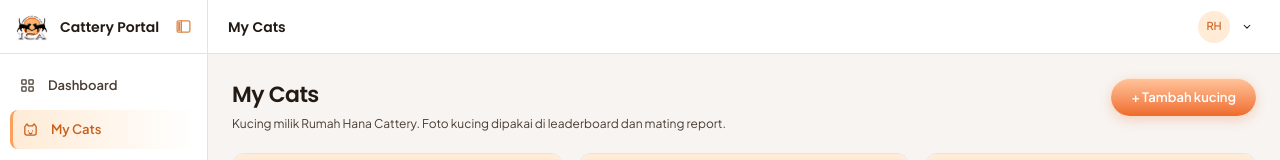
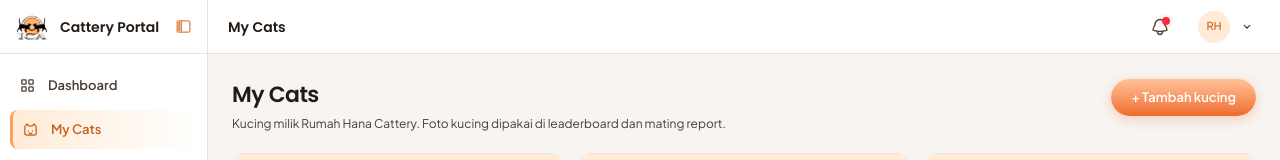
Before and after one commit to Riwriw-pnya/ica, a Next.js app: page /cattery/my-cats in a window 1280 px wide. Shown: the top 160 px of the page. Built offline with nearby package versions, Linux system fonts and the light colour scheme.

Commit message:
feat: notification feature

```diff
--- a/components/cattery/Header.tsx
+++ b/components/cattery/Header.tsx
@@ -1,6 +1,6 @@
 "use client";
 
-import { useRef } from "react";
+import { useRef, useState } from "react";
 import { usePathname, useRouter } from "next/navigation";
 import DashboardIcon from "@/components/anggota/DashboardIcon";
 import CatteryUserMenuDropdown from "./CatteryUserMenuDropdown";
@@ -28,18 +28,70 @@ function getPageTitle(pathname: string): string {
   return match ? pageTitles[match] : "Dashboard";
 }
 
+// Tipe data notifikasi
+interface NotificationItem {
+  id: string;
+  type: "news" | "event" | "pedigree" | "mating";
+  title: string;
+  message: string;
+  time: string;
+  isRead: boolean;
+}
+
+// Dummy data notifikasi awal
+const initialNotifications: NotificationItem[] = [
+  {
+    id: "1",
+    type: "event",
+    title: "Event Terbaru",
+    message: "Cat Show Internasional 2026 telah dibuka untuk pendaftaran peserta!",
+    time: "2 jam yang lalu",
+    isRead: false,
+  },
+  {
+    id: "2",
+    type: "pedigree",
+    title: "Update Pedigree",
+    message: "Pengajuan dokumen pedigree #PED-8831 telah disetujui.",
+    time: "1 hari yang lalu",
+    isRead: false,
+  },
+  {
+    id: "3",
+    type: "mating",
+    title: "Update Mating Report",
+    message: "Laporan mating #MR-104 membutuhkan verifikasi ulang foto bukti.",
+    time: "2 hari yang lalu",
+    isRead: true,
+  },
+];
+
 export default function Header() {
   const { openMenu, toggleMenu, closeMenu } = useUserMenu();
   const { isSidebarOpen, toggleSidebar } = useSidebar();
   const router = useRouter();
   const pathname = usePathname();
+
+  // State untuk Notifikasi
+  const [notifications, setNotifications] = useState<NotificationItem[]>(initialNotifications);
+  const [isNotifOpen, setIsNotifOpen] = useState(false);
+
   const containerRef = useRef<HTMLDivElement>(null);
+  const notifRef = useRef<HTMLDivElement>(null);
+
   const isMatingReportForm = pathname.startsWith("/cattery/mating-reports");
-
   const isOpen = openMenu === "header";
 
+  // Hitung berapa notifikasi yang belum dibaca
+  const unreadCount = notifications.filter((item) => !item.isRead).length;
+
+  // Closes dropdown ketika mengklik luar area
   useClickOutside(containerRef, () => {
     if (isOpen) closeMenu();
+  });
+
+  useClickOutside(notifRef, () => {
+    if (isNotifOpen) setIsNotifOpen(false);
   });
 
   const title = getPageTitle(pathname);
@@ -47,6 +99,36 @@ export default function Header() {
   const handleLogout = () => {
     closeMenu();
     router.push("/auth/login/cattery");
+  };
+
+  // Fungsi untuk menandai semua notifikasi telah dibaca
+  const handleMarkAllAsRead = () => {
+    setNotifications((prev) =>
+      prev.map((notif) => ({ ...notif, isRead: true }))
+    );
+  };
+
+  // Fungsi untuk menandai 1 notifikasi spesifik telah dibaca saat di-klik
+  const handleMarkAsRead = (id: string) => {
+    setNotifications((prev) =>
+      prev.map((notif) =>
+        notif.id === id ? { ...notif, isRead: true } : notif
+      )
+    );
+  };
+
+  // Helper untuk warna badge tipe notifikasi
+  const getTypeBadge = (type: NotificationItem["type"]) => {
+    switch (type) {
+      case "event":
+        return <span className="rounded bg-purple-100 px-1.5 py-0.5 text-[10px] font-semibold text-purple-700">Event</span>;
+      case "pedigree":
+        return <span className="rounded bg-emerald-100 px-1.5 py-0.5 text-[10px] font-semibold text-emerald-700">Pedigree</span>;
+      case "mating":
+        return <span className="rounded bg-amber-100 px-1.5 py-0.5 text-[10px] font-semibold text-amber-700">Mating</span>;
+      default:
+        return null;
+    }
   };
 
   return (
@@ -81,9 +163,108 @@ export default function Header() {
           </>
         )}
 
+        {/* --- FITUR NOTIFIKASI --- */}
+        <div ref={notifRef} className="relative">
+          <button
+            onClick={() => {
+              setIsNotifOpen(!isNotifOpen);
+              if (isOpen) closeMenu();
+            }}
+            className="relative flex h-8 w-8 items-center justify-center rounded-lg text-[var(--color-ink-700)] transition hover:bg-[var(--color-brand-orange-50)]"
+            aria-label="Notifikasi"
+          >
+            {/* SVG Icon Lonceng */}
+            <svg
+              xmlns="http://www.w3.org/2000/svg"
+              fill="none"
+              viewBox="0 0 24 24"
+              strokeWidth={1.7}
+              stroke="currentColor"
+              className="h-5 w-5"
+            >
+              <path
+                strokeLinecap="round"
+                strokeLinejoin="round"
+                d="M14.857 17.082a23.848 23.848 0 0 0 5.454-1.31A8.967 8.967 0 0 0 18 9.75V9A6 6 0 0 0 6 9v.75a8.967 8.967 0 0 0-2.312 6.022c1.733.64 3.56 1.085 5.455 1.31m5.714 0a24.255 24.255 0 0 1-5.714 0m5.714 0a3 3 0 1 1-5.714 0"
+              />
+            </svg>
+
+            {/* Titik Merah (Indicator unread) */}
+            {unreadCount > 0 && (
+              <span className="absolute top-1.5 right-1.5 flex h-2 w-2">
+                <span className="absolute inline-flex h-full w-full animate-ping rounded-full bg-red-400 opacity-75"></span>
+                <span className="relative inline-flex h-2 w-2 rounded-full bg-red-500"></span>
+              </span>
+            )}
+          </button>
+
+          {/* Card Popover Notifikasi */}
+          {isNotifOpen && (
+            <div className="absolute right-0 mt-2 w-80 sm:w-96 rounded-xl border border-[var(--color-ink-100)] bg-white shadow-lg ring-1 ring-black/5 z-50 overflow-hidden">
+              {/* Header Card Notifikasi */}
+              <div className="flex items-center justify-between border-b border-[var(--color-ink-100)] bg-neutral-50 px-4 py-3">
+                <div className="flex items-center gap-2">
+                  <h3 className="text-xs font-semibold text-[var(--color-ink-900)]">Notifikasi</h3>
+                  {unreadCount > 0 && (
+                    <span className="rounded-full bg-[var(--color-brand-orange-100)] px-2 py-0.5 text-[10px] font-bold text-[var(--color-brand-orange-700)]">
+                      {unreadCount} baru
+                    </span>
+                  )}
+                </div>
+                {unreadCount > 0 && (
+                  <button
+                    onClick={handleMarkAllAsRead}
+                    className="text-[11px] font-sans font-medium text-[var(--color-brand-orange-700)] transition hover:text-[var(--color-brand-orange-700)] hover:underline"
+                  >
+                    Tandai telah dibaca
+                  </button>
+                )}
+              </div>
+
+              {/* Daftar Isi Notifikasi */}
+              <div className="max-h-[360px] overflow-y-auto divide-y divide-[var(--color-ink-100)]">
+                {notifications.length === 0 ? (
+                  <div className="p-6 text-center text-xs text-[var(--color-ink-400)]">
+                    Tidak ada notifikasi
+                  </div>
+                ) : (
+                  notifications.map((item) => (
+                    <div
+                      key={item.id}
+                      onClick={() => handleMarkAsRead(item.id)}
+                      className={`cursor-pointer p-3.5 transition hover:bg-neutral-50 ${
+                        !item.isRead ? "border-l-2 border-[var(--color-brand-orange-100)] bg-gradient-to-r from-[var(--color-brand-orange-50)] to-white" : ""
+                      }`}
+                    >
+                      <div className="flex items-start justify-between gap-2">
+                        <div className="flex items-center gap-1.5">
+                          {getTypeBadge(item.type)}
+                          <p className="text-xs font-semibold text-[var(--color-ink-900)]">
+                            {item.title}
+                          </p>
+                        </div>
+                        <span className="text-[10px] text-[var(--color-ink-400)] whitespace-nowrap">
+                          {item.time}
+                        </span>
+                      </div>
+                      <p className="mt-1 text-[11px] leading-relaxed text-[var(--color-ink-700)]">
+                        {item.message}
+                      </p>
+                    </div>
+                  ))
+                )}
+              </div>
+            </div>
+          )}
+        </div>
+
+        {/* --- MENU PROFIL USER --- */}
         <div ref={containerRef} className="relative">
           <button
-            onClick={() => toggleMenu("header")}
+            onClick={() => {
+              toggleMenu("header");
+              if (isNotifOpen) setIsNotifOpen(false);
+            }}
             className="flex items-center gap-2.5 rounded-lg px-1.5 py-1 transition hover:bg-[var(--color-brand-orange-50)]"
           >
             <div className="flex h-8 w-8 items-center justify-center rounded-full bg-[var(--color-brand-orange-100)] text-[11px] font-medium text-[var(--color-brand-orange-700)]">
```
